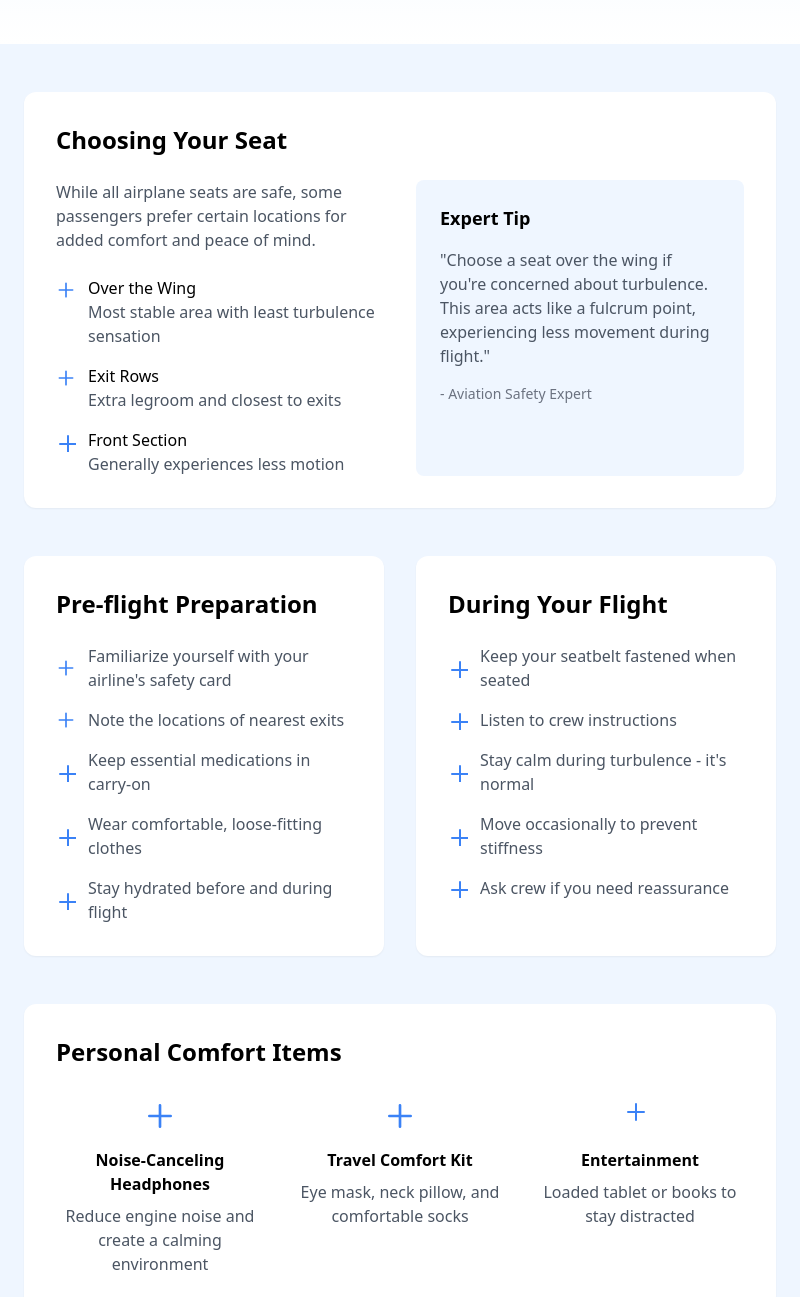
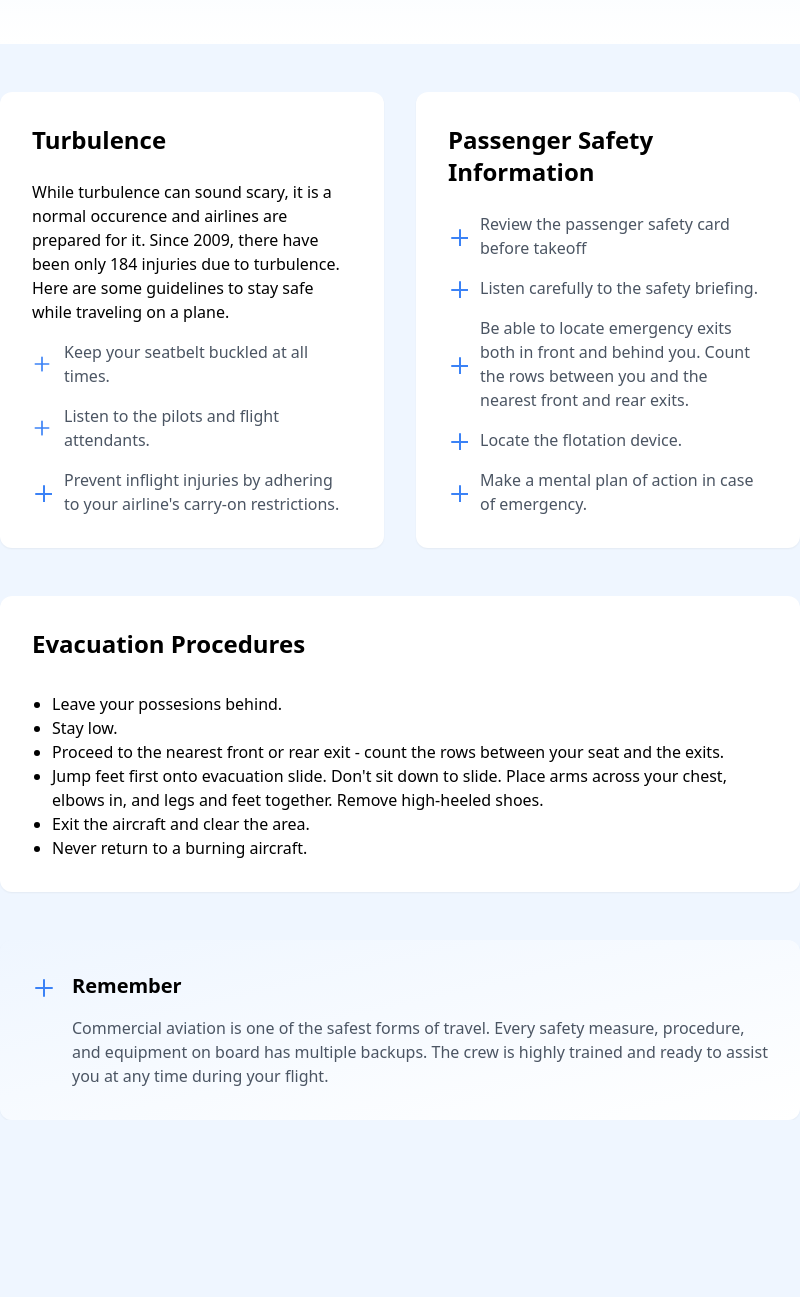
Before and after one commit to bentirado/OU_tamuHack, an Electron app: page safety.html in a window 800 px wide. Shown: the part 260-1557 px from the top of the page. After the commit the page ends 1380 px from the top, so only its background shows below. Drawn offline with nearby package versions, Linux system fonts and the light colour scheme.

Commit message:
Populate Safety Page

```diff
--- a/safety.html
+++ b/safety.html
@@ -3,7 +3,7 @@
 <head>
   <meta charset="UTF-8">
   <meta name="viewport" content="width=device-width, initial-scale=1.0">
-  <title>Your Safety Guide</title>
+  <title>Flight Safety Guide</title>
   <link href="https://cdn.jsdelivr.net/npm/tailwindcss@2.2.19/dist/tailwind.min.css" rel="stylesheet">
   <script src="https://cdn.jsdelivr.net/npm/lucide-icons@0.2.0/dist/index.js"></script>
 </head>
@@ -50,158 +50,85 @@
     </div>
   </div>
 
-  <!-- Safety Tips Section -->
-  <div class="max-w-7xl mx-auto px-4 sm:px-6 lg:px-8 py-12">
-    <!-- Choosing Your Seat -->
-    <div class="bg-white rounded-xl p-8 shadow-sm mb-12">
-      <h2 class="text-2xl font-semibold mb-6">Choosing Your Seat</h2>
-      <div class="grid md:grid-cols-2 gap-8">
-        <div>
-          <p class="text-gray-600 mb-6">
-            While all airplane seats are safe, some passengers prefer certain locations for added comfort and peace of mind.
+    <!-- Turbulence -->
+    <div class="grid md:grid-cols-2 gap-8 mb-12 mt-12">
+      <div class="bg-white rounded-xl p-8 shadow-sm">
+        <h2 class="text-2xl font-semibold mb-6">Turbulence</h2>
+        <div class="space-y-4">
+          <p>While turbulence can sound scary, it is a normal occurence and airlines are prepared for it. Since
+            2009, there have been only 184 injuries due to turbulence. Here are some guidelines to stay safe
+            while traveling on a plane.
          </p>
-          <div class="space-y-4">
-            <div class="flex items-start space-x-3">
-              <svg class="h-5 w-5 text-blue-500 flex-shrink-0 mt-1" xmlns="http://www.w3.org/2000/svg" viewBox="0 0 24 24" fill="none" stroke="currentColor" stroke-width="2" stroke-linecap="round" stroke-linejoin="round">
+          <div class="flex items-center space-x-3">
+            <svg class="h-5 w-5 text-blue-500 flex-shrink-0" xmlns="http://www.w3.org/2000/svg" viewBox="0 0 24 24" fill="none" stroke="currentColor" stroke-width="2" stroke-linecap="round" stroke-linejoin="round">
               <path d="M12 4v16M4 12h16"></path>
             </svg>
-              <div>
-                <h3 class="font-medium">Over the Wing</h3>
-                <p class="text-gray-600">Most stable area with least turbulence sensation</p>
+            <span class="text-gray-600">Keep your seatbelt buckled at all times.</span>
           </div>
-            </div>
-            <div class="flex items-start space-x-3">
-              <svg class="h-5 w-5 text-blue-500 flex-shrink-0 mt-1" xmlns="http://www.w3.org/2000/svg" viewBox="0 0 24 24" fill="none" stroke="currentColor" stroke-width="2" stroke-linecap="round" stroke-linejoin="round">
+          <div class="flex items-center space-x-3">
+            <svg class="h-5 w-5 text-blue-500 flex-shrink-0" xmlns="http://www.w3.org/2000/svg" viewBox="0 0 24 24" fill="none" stroke="currentColor" stroke-width="2" stroke-linecap="round" stroke-linejoin="round">
               <path d="M12 4v16M4 12h16"></path>
             </svg>
-              <div>
-                <h3 class="font-medium">Exit Rows</h3>
-                <p class="text-gray-600">Extra legroom and closest to exits</p>
+            <span class="text-gray-600">Listen to the pilots and flight attendants.</span>
           </div>
-            </div>
-            <div class="flex items-start space-x-3">
-              <svg class="h-5 w-5 text-blue-500 flex-shrink-0 mt-1" xmlns="http://www.w3.org/2000/svg" viewBox="http://www.w3.org/2000/svg" fill="none" stroke="currentColor" stroke-width="2" stroke-linecap="round" stroke-linejoin="round">
+          <div class="flex items-center space-x-3">
+            <svg class="h-5 w-5 text-blue-500 flex-shrink-0" xmlns="http://www.w3.org/2000/svg" viewBox="http://www.w3.org/2000/svg" fill="none" stroke="currentColor" stroke-width="2" stroke-linecap="round" stroke-linejoin="round">
               <path d="M12 4v16M4 12h16"></path>
             </svg>
-              <div>
-                <h3 class="font-medium">Front Section</h3>
-                <p class="text-gray-600">Generally experiences less motion</p>
+            <span class="text-gray-600">Prevent inflight injuries by adhering to your airline's carry-on restrictions.</span>
           </div>
         </div>
       </div>
+      <!-- Passenger Safety Tips-->
+      <div class="bg-white rounded-xl p-8 shadow-sm">
+        <h2 class="text-2xl font-semibold mb-6">Passenger Safety Information</h2>
+        <div class="space-y-4">
+          <div class="flex items-center space-x-3">
+            <svg class="h-5 w-5 text-blue-500 flex-shrink-0" xmlns="http://www.w3.org/2000/svg" viewBox="http://www.w3.org/2000/svg" fill="none" stroke="currentColor" stroke-width="2" stroke-linecap="round" stroke-linejoin="round">
+              <path d="M12 4v16M4 12h16"></path>
+            </svg>
+            <span class="text-gray-600">Review the passenger safety card before takeoff</span>
           </div>
-        <div class="bg-blue-50 rounded-lg p-6">
-          <h3 class="text-lg font-semibold mb-4">Expert Tip</h3>
-          <p class="text-gray-600">
-            "Choose a seat over the wing if you're concerned about turbulence. This area acts like a fulcrum point, experiencing less movement during flight."
-          </p>
-          <div class="mt-4 text-sm text-gray-500">
-            - Aviation Safety Expert
+          <div class="flex items-center space-x-3">
+            <svg class="h-5 w-5 text-blue-500 flex-shrink-0" xmlns="http://www.w3.org/2000/svg" viewBox="http://www.w3.org/2000/svg" fill="none" stroke="currentColor" stroke-width="2" stroke-linecap="round" stroke-linejoin="round">
+              <path d="M12 4v16M4 12h16"></path>
+            </svg>
+            <span class="text-gray-600">Listen carefully to the safety briefing.</span>
+          </div>
+          <div class="flex items-center space-x-3">
+            <svg class="h-5 w-5 text-blue-500 flex-shrink-0" xmlns="http://www.w3.org/2000/svg" viewBox="http://www.w3.org/2000/svg" fill="none" stroke="currentColor" stroke-width="2" stroke-linecap="round" stroke-linejoin="round">
+              <path d="M12 4v16M4 12h16"></path>
+            </svg>
+            <span class="text-gray-600">Be able to locate emergency exits both in front and behind you.
+              Count the rows between you and the nearest front and rear exits.</span>
+          </div>
+          <div class="flex items-center space-x-3">
+            <svg class="h-5 w-5 text-blue-500 flex-shrink-0" xmlns="http://www.w3.org/2000/svg" viewBox="http://www.w3.org/2000/svg" fill="none" stroke="currentColor" stroke-width="2" stroke-linecap="round" stroke-linejoin="round">
+              <path d="M12 4v16M4 12h16"></path>
+            </svg>
+            <span class="text-gray-600">Locate the flotation device.</span>
+          </div>
+          <div class="flex items-center space-x-3">
+            <svg class="h-5 w-5 text-blue-500 flex-shrink-0" xmlns="http://www.w3.org/2000/svg" viewBox="http://www.w3.org/2000/svg" fill="none" stroke="currentColor" stroke-width="2" stroke-linecap="round" stroke-linejoin="round">
+              <path d="M12 4v16M4 12h16"></path>
+            </svg>
+            <span class="text-gray-600">Make a mental plan of action in case of emergency.</span>
           </div>
         </div>
       </div>
     </div>
 
-    <!-- Pre-flight Preparation -->
-    <div class="grid md:grid-cols-2 gap-8 mb-12">
-      <div class="bg-white rounded-xl p-8 shadow-sm">
-        <h2 class="text-2xl font-semibold mb-6">Pre-flight Preparation</h2>
-        <div class="space-y-4">
-          <div class="flex items-center space-x-3">
-            <svg class="h-5 w-5 text-blue-500 flex-shrink-0" xmlns="http://www.w3.org/2000/svg" viewBox="0 0 24 24" fill="none" stroke="currentColor" stroke-width="2" stroke-linecap="round" stroke-linejoin="round">
-              <path d="M12 4v16M4 12h16"></path>
-            </svg>
-            <span class="text-gray-600">Familiarize yourself with your airline's safety card</span>
-          </div>
-          <div class="flex items-center space-x-3">
-            <svg class="h-5 w-5 text-blue-500 flex-shrink-0" xmlns="http://www.w3.org/2000/svg" viewBox="0 0 24 24" fill="none" stroke="currentColor" stroke-width="2" stroke-linecap="round" stroke-linejoin="round">
-              <path d="M12 4v16M4 12h16"></path>
-            </svg>
-            <span class="text-gray-600">Note the locations of nearest exits</span>
-          </div>
-          <div class="flex items-center space-x-3">
-            <svg class="h-5 w-5 text-blue-500 flex-shrink-0" xmlns="http://www.w3.org/2000/svg" viewBox="http://www.w3.org/2000/svg" fill="none" stroke="currentColor" stroke-width="2" stroke-linecap="round" stroke-linejoin="round">
-              <path d="M12 4v16M4 12h16"></path>
-            </svg>
-            <span class="text-gray-600">Keep essential medications in carry-on</span>
-          </div>
-          <div class="flex items-center space-x-3">
-            <svg class="h-5 w-5 text-blue-500 flex-shrink-0" xmlns="http://www.w3.org/2000/svg" viewBox="http://www.w3.org/2000/svg" fill="none" stroke="currentColor" stroke-width="2" stroke-linecap="round" stroke-linejoin="round">
-              <path d="M12 4v16M4 12h16"></path>
-            </svg>
-            <span class="text-gray-600">Wear comfortable, loose-fitting clothes</span>
-          </div>
-          <div class="flex items-center space-x-3">
-            <svg class="h-5 w-5 text-blue-500 flex-shrink-0" xmlns="http://www.w3.org/2000/svg" viewBox="http://www.w3.org/2000/svg" fill="none" stroke="currentColor" stroke-width="2" stroke-linecap="round" stroke-linejoin="round">
-              <path d="M12 4v16M4 12h16"></path>
-            </svg>
-            <span class="text-gray-600">Stay hydrated before and during flight</span>
-          </div>
-        </div>
-      </div>
-      <div class="bg-white rounded-xl p-8 shadow-sm">
-        <h2 class="text-2xl font-semibold mb-6">During Your Flight</h2>
-        <div class="space-y-4">
-          <div class="flex items-center space-x-3">
-            <svg class="h-5 w-5 text-blue-500 flex-shrink-0" xmlns="http://www.w3.org/2000/svg" viewBox="http://www.w3.org/2000/svg" fill="none" stroke="currentColor" stroke-width="2" stroke-linecap="round" stroke-linejoin="round">
-              <path d="M12 4v16M4 12h16"></path>
-            </svg>
-            <span class="text-gray-600">Keep your seatbelt fastened when seated</span>
-          </div>
-          <div class="flex items-center space-x-3">
-            <svg class="h-5 w-5 text-blue-500 flex-shrink-0" xmlns="http://www.w3.org/2000/svg" viewBox="http://www.w3.org/2000/svg" fill="none" stroke="currentColor" stroke-width="2" stroke-linecap="round" stroke-linejoin="round">
-              <path d="M12 4v16M4 12h16"></path>
-            </svg>
-            <span class="text-gray-600">Listen to crew instructions</span>
-          </div>
-          <div class="flex items-center space-x-3">
-            <svg class="h-5 w-5 text-blue-500 flex-shrink-0" xmlns="http://www.w3.org/2000/svg" viewBox="http://www.w3.org/2000/svg" fill="none" stroke="currentColor" stroke-width="2" stroke-linecap="round" stroke-linejoin="round">
-              <path d="M12 4v16M4 12h16"></path>
-            </svg>
-            <span class="text-gray-600">Stay calm during turbulence - it's normal</span>
-          </div>
-          <div class="flex items-center space-x-3">
-            <svg class="h-5 w-5 text-blue-500 flex-shrink-0" xmlns="http://www.w3.org/2000/svg" viewBox="http://www.w3.org/2000/svg" fill="none" stroke="currentColor" stroke-width="2" stroke-linecap="round" stroke-linejoin="round">
-              <path d="M12 4v16M4 12h16"></path>
-            </svg>
-            <span class="text-gray-600">Move occasionally to prevent stiffness</span>
-          </div>
-          <div class="flex items-center space-x-3">
-            <svg class="h-5 w-5 text-blue-500 flex-shrink-0" xmlns="http://www.w3.org/2000/svg" viewBox="http://www.w3.org/2000/svg" fill="none" stroke="currentColor" stroke-width="2" stroke-linecap="round" stroke-linejoin="round">
-              <path d="M12 4v16M4 12h16"></path>
-            </svg>
-            <span class="text-gray-600">Ask crew if you need reassurance</span>
-          </div>
-        </div>
-      </div>
-    </div>
-
-    <!-- Personal Comfort Items -->
+    <!-- Evacuation Procedure -->
     <div class="bg-white rounded-xl p-8 shadow-sm mb-12">
-      <h2 class="text-2xl font-semibold mb-8">Personal Comfort Items</h2>
-      <div class="grid md:grid-cols-3 gap-8">
-        <div class="text-center">
-          <svg class="h-8 w-8 text-blue-500 mx-auto mb-4" xmlns="http://www.w3.org/2000/svg" viewBox="0 0 24 24" fill="none" stroke="currentColor" stroke-width="2" stroke-linecap="round" stroke-linejoin="round">
-            <path d="M12 4v16M4 12h16"></path>
-          </svg>
-          <h3 class="font-semibold mb-2">Noise-Canceling Headphones</h3>
-          <p class="text-gray-600">Reduce engine noise and create a calming environment</p>
-        </div>
-        <div class="text-center">
-          <svg class="h-8 w-8 text-blue-500 mx-auto mb-4" xmlns="http://www.w3.org/2000/svg" viewBox="0 0 24 24" fill="none" stroke="currentColor" stroke-width="2" stroke-linecap="round" stroke-linejoin="round">
-            <path d="M12 4v16M4 12h16"></path>
-          </svg>
-          <h3 class="font-semibold mb-2">Travel Comfort Kit</h3>
-          <p class="text-gray-600">Eye mask, neck pillow, and comfortable socks</p>
-        </div>
-        <div class="text-center">
-          <svg class="h-8 w-8 text-blue-500 mx-auto mb-4" xmlns="http://www.w3.org/2000/svg" viewBox="http://www.w3.org/2000/svg" fill="none" stroke="currentColor" stroke-width="2" stroke-linecap="round" stroke-linejoin="round">
-            <path d="M12 4v16M4 12h16"></path>
-          </svg>
-          <h3 class="font-semibold mb-2">Entertainment</h3>
-          <p class="text-gray-600">Loaded tablet or books to stay distracted</p>
-        </div>
-      </div>
+      <h2 class="text-2xl font-semibold mb-8">Evacuation Procedures</h2>
+      <ul class="list-disc pl-5">
+        <li>Leave your possesions behind.</li>
+        <li>Stay low.</li>
+        <li>Proceed to the nearest front or rear exit - count the rows between your seat and the exits.</li>
+        <li>Jump feet first onto evacuation slide. Don't sit down to slide. Place arms across your chest, elbows in, and legs and feet together. Remove high-heeled shoes.</li>
+        <li>Exit the aircraft and clear the area.</li>
+        <li>Never return to a burning aircraft.</li>
+      </ul>
     </div>
 
     <!-- Remember Section -->
```
Lines whose indentation alone changed are shown as unchanged.
